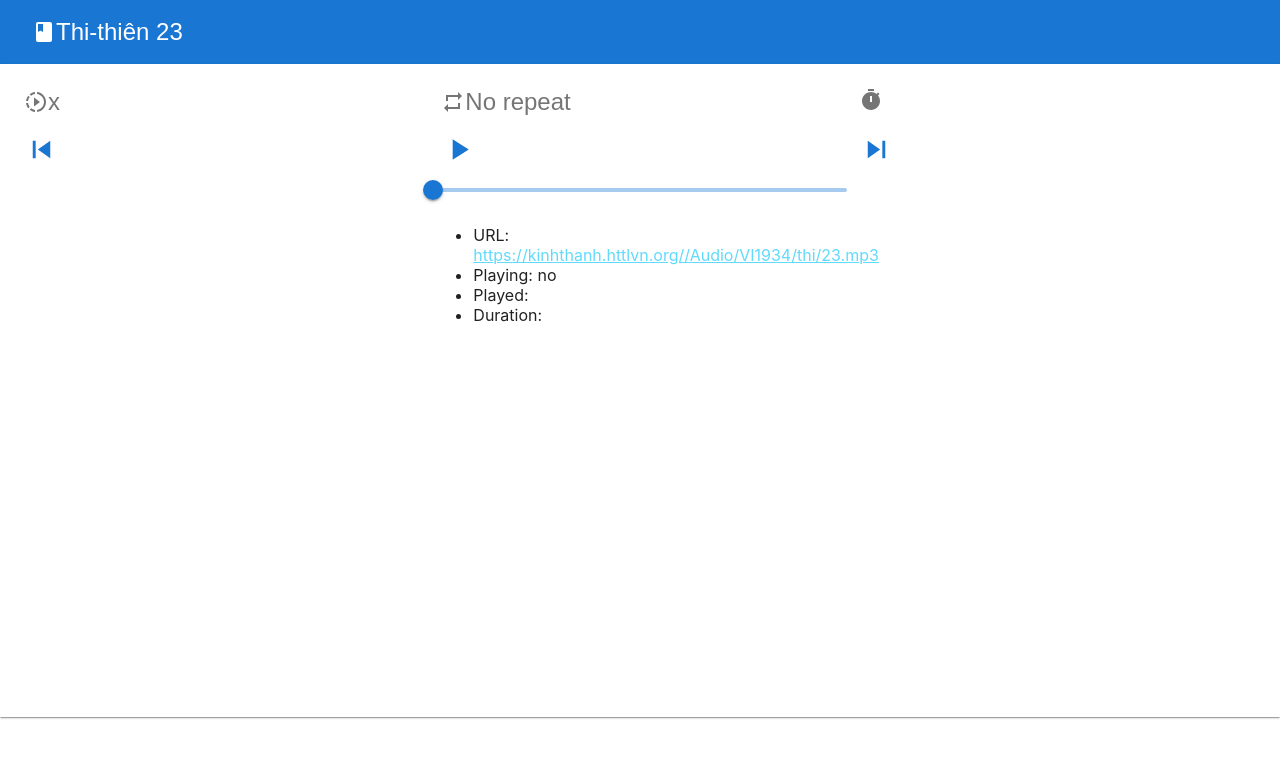
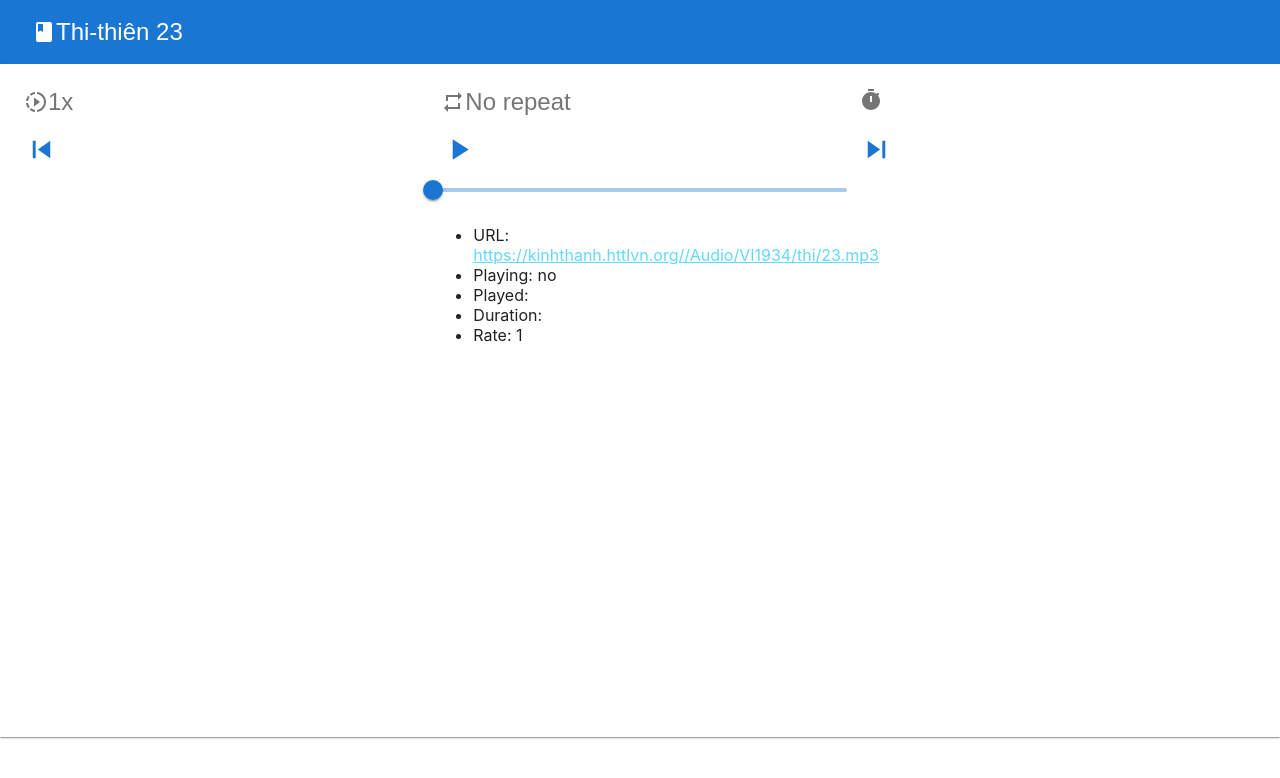
Before and after one commit to phucamtv/kt-react, a React (Create React App) app: page / in a window 1280 px wide. Shown: the top 778 px of the page. Built offline with nearby package versions, Linux system fonts and the light colour scheme.

Commit message:
Integrate playback rate.

```diff
--- a/src/components/player/app.state.ts
+++ b/src/components/player/app.state.ts
@@ -1,30 +1,39 @@
 import { Channel } from './audio/channel';
-import { Location } from './app';
+import { Address } from './app';
+import { SpeedValue } from './button.speed';
 
 export class AppState {
 	private readonly ch: Channel;
-	private state?: Location;
+	private address?: Address;
+	private speed?: SpeedValue = 1;
 
 	// voice: 'TODO',
-	// speed: 1,
 	// paused: false,
 	// timer: null,
 	// loop: null,
 
-	constructor(state?: Location) {
+	constructor(state?: Address) {
 		this.ch = new Channel();
-		this.state = state;
+		this.address = state;
 	}
 
-	onLocationChange = (callback: (v?: Location) => void) => this.ch.subscribe('location', callback);
-	get = () => this.state;
+	onSpeed = (callback: (v?: SpeedValue) => void) => this.ch.subscribe('speed', callback);
 
-	async set(state?: Location) {
-		if (state) {
-			state.url = await Location.url(state) || null;
+	getSpeed = () => this.speed;
+	setSpeed(v?: SpeedValue) {
+		this.speed = v;
+		this.ch.publish('speed', this.speed);
+	}
+
+	onAddress = (callback: (v?: Address) => void) => this.ch.subscribe('address', callback);
+	getAddress = () => this.address;
+
+	async setAddress(address?: Address) {
+		if (address) {
+			address.url = await Address.url(address) || null;
 		}
 
-		this.state = state;
-		this.ch.publish('location', this.state);
+		this.address = address;
+		this.ch.publish('address', this.address);
 	}
 }
--- a/src/components/player/app.tsx
+++ b/src/components/player/app.tsx
@@ -1,10 +1,10 @@
 import { AppHeader } from './header';
-import { AppControllerProps, AppControllers } from './player.controls';
+import { PlayerControllersProps, PlayerControllers } from './player.controls';
 import { Paper } from '@mui/material';
 import { Book } from '../../resources/@books';
 import { AppState } from './app.state';
 
-export class Location {
+export class Address {
 	constructor(
 		public book: Book,
 		public chapter: number,
@@ -12,7 +12,7 @@ export class Location {
 	) {
 	}
 
-	static async url(location: Location): Promise<null | string> {
+	static async url(location: Address): Promise<null | string> {
 		const voice = 'VI1934';
 		const chapter = location.chapter > 9 ? location.chapter.toString() : '0' + location.chapter.toString();
 		const url = ['/resources', voice, location.book.position, chapter + '.json'].join('/');
@@ -27,7 +27,7 @@ export class Location {
 	}
 }
 
-export interface AppMainProps extends AppControllerProps {
+export interface AppMainProps extends PlayerControllersProps {
 	state: AppState;
 	voice: string;
 }
@@ -38,7 +38,7 @@ export function AppMain(props: AppMainProps) {
 			<AppHeader voice={props.voice} state={props.state} />
 
 			<Paper sx={{ maxWidth: '100%', padding: '1em' }} square>
-				<AppControllers {...props} />
+				<PlayerControllers {...props} />
 			</Paper>
 		</div>
 	);
--- a/src/components/player/button.next.tsx
+++ b/src/components/player/button.next.tsx
@@ -5,12 +5,12 @@ import { AppState } from './app.state';
 
 export function ButtonNext(props: { state: AppState }) {
 	const onClick = () => {
-		const state = props.state.get();
+		const state = props.state.getAddress();
 
 		if (!state) {
 		} else if (state.chapter < state.book.chapters) {
 			state.chapter += 1;
-			props.state.set(state);
+			props.state.setAddress(state);
 		}
 	};
 
--- a/src/components/player/button.play.tsx
+++ b/src/components/player/button.play.tsx
@@ -1,6 +1,6 @@
 import React, { Fragment, useEffect, useState } from 'react';
 import { IconButton, Slider } from '@mui/material';
-import { Location } from './app';
+import { Address } from './app';
 import ReactPlayer from 'react-player';
 import PlayArrowIcon from '@mui/icons-material/PlayArrow';
 import PauseIcon from '@mui/icons-material/Pause';
@@ -44,9 +44,7 @@ export function ButtonPlay(props: ButtonPlayProps) {
 		seeking: false,
 	});
 
-	const onAppState = async (location?: Location) => {
-		console.log({location});
-
+	const onLocation = async (location?: Address) => {
 		if (!location) {
 			setState({ ...state, playing: false });
 		} else if (location) {
@@ -54,15 +52,13 @@ export function ButtonPlay(props: ButtonPlayProps) {
 		}
 	};
 
-	const onChangeCommitted = (event: React.SyntheticEvent | Event, played: number | number[]) => {
-		if (typeof played === 'number') {
-			setState({ ...state, playing: true, played });
-		}
-	};
-
 	useEffect(
 		() => {
-			const cancel = props.state.onLocationChange(onAppState);
+			const addressListener = props.state.onAddress(onLocation);
+			const speedListener = props.state.onSpeed((playbackRate) => {
+				setState({ ...state, playbackRate: playbackRate || 1.0 });
+			});
+
 			const interval = setInterval(
 				function () {
 					if (player) {
@@ -76,7 +72,8 @@ export function ButtonPlay(props: ButtonPlayProps) {
 			);
 
 			return () => {
-				cancel();
+				addressListener();
+				speedListener();
 				clearInterval(interval);
 			};
 		},
@@ -89,10 +86,10 @@ export function ButtonPlay(props: ButtonPlayProps) {
 		<IconButton
 			onClick={async () => {
 				if (!state.url) {
-					const location = props.state.get();
+					const location = props.state.getAddress();
 
 					if (location) {
-						const url = await Location.url(location) || '';
+						const url = await Address.url(location) || '';
 						setState((state) => ({ ...state, url, playing: false }));
 
 						await new Promise(resolve => setTimeout(resolve, 1000));
@@ -129,6 +126,7 @@ export function ButtonPlay(props: ButtonPlayProps) {
 			<li>Playing: {state.playing ? 'yes' : 'no'}</li>
 			<li>Played: {state.played}</li>
 			<li>Duration: {state.duration}</li>
+			<li>Rate: {state.playbackRate}</li>
 
 			{!state.url ? 'NO PLAYER' : <ReactPlayer
 				ref={(v) => player = v}
--- a/src/components/player/button.prev.tsx
+++ b/src/components/player/button.prev.tsx
@@ -5,11 +5,11 @@ import { AppState } from './app.state';
 
 export function ButtonPrev(props: { state: AppState }) {
 	const onClick = async () => {
-		const state = props.state.get();
+		const state = props.state.getAddress();
 
 		if (state && state.chapter > 1) {
 			state.chapter -= 1;
-			await props.state.set(state);
+			await props.state.setAddress(state);
 		}
 	};
 
--- a/src/components/player/player.speed-picker.tsx
+++ b/src/components/player/button.speed.tsx
@@ -1,16 +1,19 @@
 import { useState } from 'react';
 import { IconButton, Menu, MenuItem } from '@mui/material';
 import SlowMotionVideoIcon from '@mui/icons-material/SlowMotionVideo';
+import { AppState } from './app.state';
 
 export type SpeedValue = 0.75 | 1 | 1.25 | 1.5 | 1.75 | 2;
 const options: Array<SpeedValue> = [0.75, 1, 1.25, 1.5, 1.75, 2];
 
 type SpeedPickerProps = {
-	value: SpeedValue,
-	setValue: (value: SpeedValue) => void
+	state: AppState
 };
 
 export const SpeedPicker = (props: SpeedPickerProps) => {
+	const [speed, setSpeed] = useState(props.state.getSpeed());
+	props.state.onSpeed((v) => setSpeed(v));
+
 	const [anchorEl, setAnchorEl] = useState<null | HTMLElement>(null);
 	const open = Boolean(anchorEl);
 	const onCloseDialog = () => setAnchorEl(null);
@@ -18,14 +21,15 @@ export const SpeedPicker = (props: SpeedPickerProps) => {
 	const onSelect = (value: SpeedValue) => {
 		return () => {
 			setAnchorEl(null);
-			props.setValue(value);
+
+			props.state.setSpeed(value);
 		};
 	};
 
 	return <div>
 		<IconButton onClick={onToggleDialog}>
 			<SlowMotionVideoIcon />
-			{props.value}x
+			{speed}x
 		</IconButton>
 
 		<Menu anchorEl={anchorEl} open={open} onClose={onCloseDialog}>
--- a/src/components/player/player.controls.tsx
+++ b/src/components/player/player.controls.tsx
@@ -1,4 +1,4 @@
-import { SpeedPicker, SpeedValue } from './player.speed-picker';
+import { SpeedPicker, SpeedValue } from './button.speed';
 import { LoopPicker, LoopValue } from './player.loop-picker';
 import { TimerPicker } from './player.timer-picker';
 import { PlayerButton } from './player.buttons';
@@ -6,15 +6,14 @@ import { Grid } from '@mui/material';
 import { useState } from 'react';
 import { AppState } from './app.state';
 
-export interface AppControllerProps {
+export interface PlayerControllersProps {
 	state: AppState,
 	speed: SpeedValue;
 	loop: null | LoopValue;
 	timer: null | number;
 }
 
-export function AppControllers(props: AppControllerProps) {
-	const [speed, setSpeed] = useState<SpeedValue>(props.speed);
+export function PlayerControllers(props: PlayerControllersProps) {
 	const [loop, setLoop] = useState<LoopValue>(props.loop);
 	const [timer, setTimer] = useState<null | number>(props.timer);
 
@@ -22,7 +21,7 @@ export function AppControllers(props: AppControllerProps) {
 		<div>
 			<Grid container spacing={0.5}>
 				<Grid item xs={4}>
-					<SpeedPicker value={speed} setValue={setSpeed} />
+					<SpeedPicker state={props.state} />
 				</Grid>
 
 				<Grid item xs={4}>
--- a/src/routes/home.tsx
+++ b/src/routes/home.tsx
@@ -1,4 +1,4 @@
-import { AppMain, AppMainProps, Location } from '../components/player/app';
+import { AppMain, AppMainProps, Address } from '../components/player/app';
 import { books } from '../resources/@books';
 import { Fragment, useEffect } from 'react';
 import { AppState } from '../components/player/app.state';
@@ -7,8 +7,8 @@ export function HOME() {
 	const appState = new AppState();
 
 	useEffect(() => {
-		const defaultLocation = new Location(books[18], 23);
-		appState.set(defaultLocation);
+		const defaultLocation = new Address(books[18], 23);
+		appState.setAddress(defaultLocation);
 	}, []);
 
 	const props = {
```
Also changed, not shown: src/components/location-picker/quick.location-picker.tsx (+15 -10 lines), src/components/location-picker/header.voice-picker.tsx (renamed from src/components/player/header.voice-picker.tsx).
